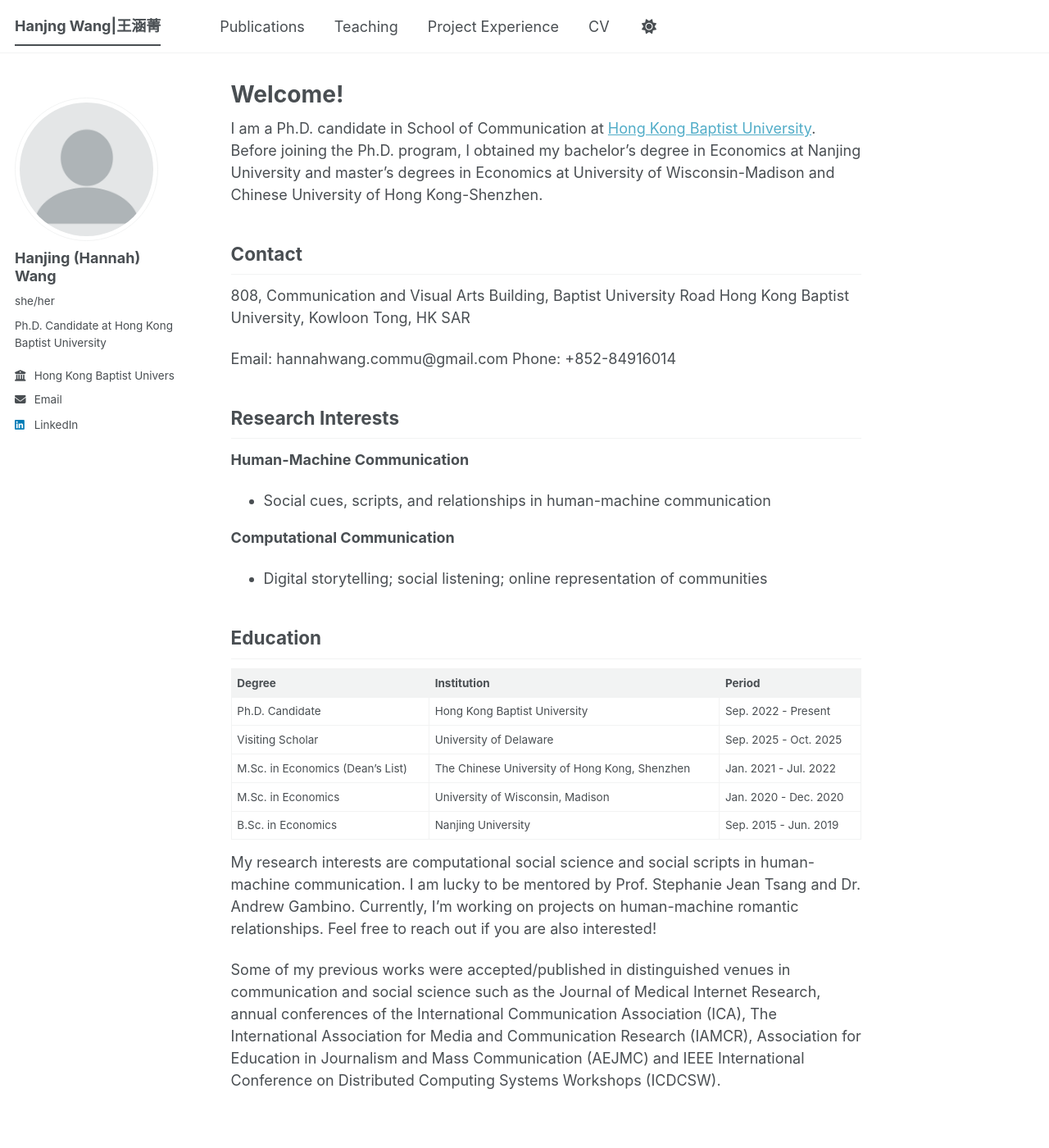
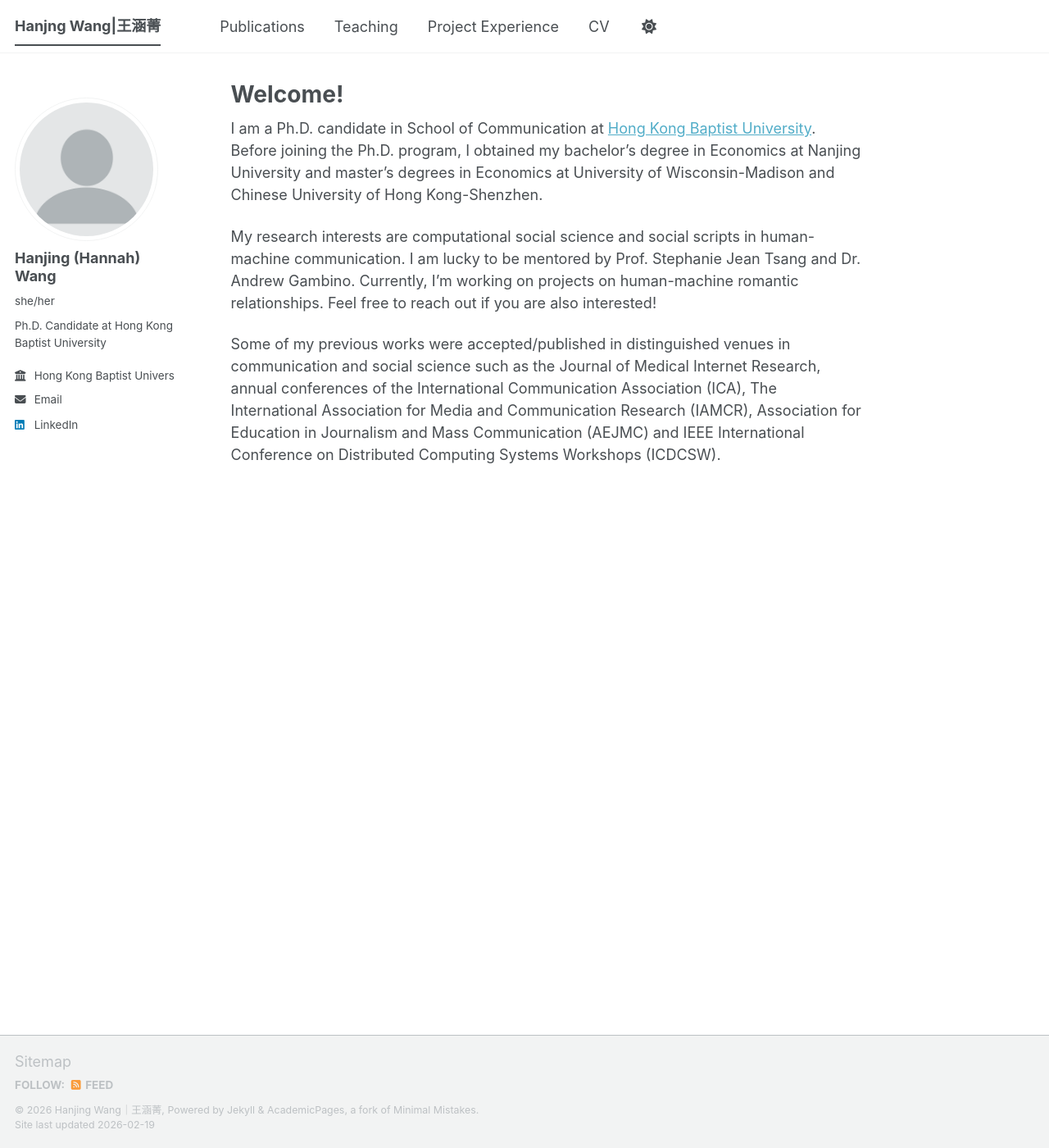
Before and after one commit to hanjingwang-comm/hanjingwang-comm.github.io, a Jekyll site: the page built from _pages/about.md, in a window 1280 px wide and 1400 px high. Shown: the whole window at 82% size. Built offline with Jekyll 4.4.1, drawn with Linux system fonts in a browser that asks for light colours; a script bundle is joined from its source files by our own code; library files that are not in the unit come from our copies.

Commit message:
Remove Contact, Research Interests, and Education sections from homepage
Co-Authored-By: Claude Opus 4.6 <noreply@anthropic.com>

```diff
--- a/_pages/about.md
+++ b/_pages/about.md
@@ -9,32 +9,6 @@ redirect_from:
 
 I am a Ph.D. candidate in School of Communication at [Hong Kong Baptist University](https://comm.hkbu.edu.hk/). Before joining the Ph.D. program, I obtained my bachelor's degree in Economics at Nanjing University and master's degrees in Economics at University of Wisconsin-Madison and Chinese University of Hong Kong-Shenzhen.
 
-## Contact
-
-808, Communication and Visual Arts Building, Baptist University Road
-Hong Kong Baptist University, Kowloon Tong, HK SAR
-
-Email: hannahwang.commu@gmail.com
-Phone: +852-84916014
-
-## Research Interests
-
-**Human-Machine Communication**
-- Social cues, scripts, and relationships in human-machine communication
-
-**Computational Communication**
-- Digital storytelling; social listening; online representation of communities
-
-## Education
-
-| Degree | Institution | Period |
-|--------|-------------|--------|
-| Ph.D. Candidate | Hong Kong Baptist University | Sep. 2022 - Present |
-| Visiting Scholar | University of Delaware | Sep. 2025 - Oct. 2025 |
-| M.Sc. in Economics (Dean's List) | The Chinese University of Hong Kong, Shenzhen | Jan. 2021 - Jul. 2022 |
-| M.Sc. in Economics | University of Wisconsin, Madison | Jan. 2020 - Dec. 2020 |
-| B.Sc. in Economics | Nanjing University | Sep. 2015 - Jun. 2019 |
-
 My research interests are computational social science and social scripts in human-machine communication. I am lucky to be mentored by Prof. Stephanie Jean Tsang and Dr. Andrew Gambino. Currently, I'm working on projects on human-machine romantic relationships. Feel free to reach out if you are also interested!
 
 Some of my previous works were accepted/published in distinguished venues in communication and social science such as the Journal of Medical Internet Research, annual conferences of the International Communication Association (ICA), The International Association for Media and Communication Research (IAMCR), Association for Education in Journalism and Mass Communication (AEJMC) and IEEE International Conference on Distributed Computing Systems Workshops (ICDCSW).
```
